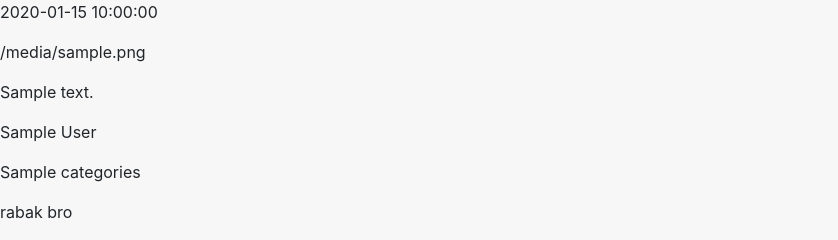
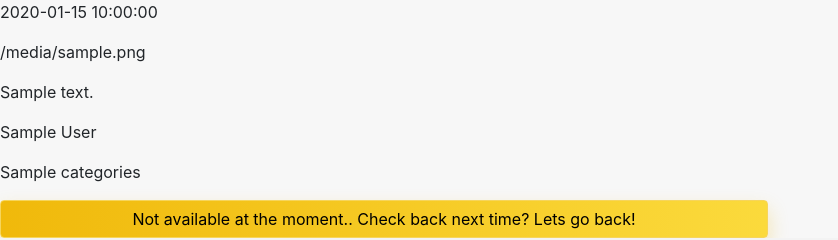
Before and after one commit to eltontay/PhenomenalLibrary, a Flask app: template templates/bookDetail.html in a window 1280 px wide. Shown: the part 563-803 px from the top of the page, without its empty margins (0-838 px from the left). Run offline with Flask 2, Linux system fonts and the light colour scheme; the template is opened without the code that fills it: most values are stand-ins (such as "Sample title", 1, 10 or a date in 2020).

Commit message:
added a missing test case where its avail but someone reserved it already, added links back to library

```diff
--- a/app.py
+++ b/app.py
@@ -44,6 +44,7 @@ def bookDetail(bookid):
         cur.execute(SQL_command)
         rows = cur.fetchall()
         for row in rows:
+            print(row)
             availability = row[0]
             reserved = row[1]
     return render_template('bookDetail.html', result=result, availability=availability, reserved=reserved, userHasBooks=userHasBooks)
@@ -59,13 +60,13 @@ def results():
             bookSearch = request.form['bookSearch']
             bookAuthor = request.form['author']
             bookCategory = request.form['category']
-            # if bookSearch == "" and bookAuthor == "" and bookCategory == "":
-            #     flash("Please input at least one query")
-            #     quit()
-            # result = list(collection.find(
-            #     {"$text": {"$search": "" +
-            #                str(bookSearch) + " " + str(bookAuthor) + " " + str(bookCategory) + "'"}}))
-            result = db.libraryCollection.find({"title": bookSearch})
+            if bookSearch == "" and bookAuthor == "" and bookCategory == "":
+                flash("Please input at least one query")
+                quit()
+            result = list(collection.find(
+                {"$text": {"$search": "" +
+                           str(bookSearch) + " " + str(bookAuthor) + " " + str(bookCategory) + "'"}}))
+            # result = db.libraryCollection.find({"title": bookSearch})
             return render_template('results.html', bookSearch=bookSearch, result=result)
         except:
             print("help")
@@ -104,7 +105,8 @@ def reservationSuccess():
         # print(SQL_command)
         cur.execute(SQL_command, loanEntry)
     con.commit()
-    notification = "Your reservation for "+result[0]['title'] +" is successful!"
+    notification = "Your reservation for " + \
+        result[0]['title'] + " is successful!"
     return render_template('notification.html', notification=notification)
 
 
@@ -135,16 +137,17 @@ def borrowSuccess():
 
         # update loan status
         d = date.today().strftime("%d/%m/%y")
-        dd = datetime.datetime.strptime(d, "%d/%m/%y") + datetime.timedelta(days=28)
+        dd = datetime.datetime.strptime(
+            d, "%d/%m/%y") + datetime.timedelta(days=28)
         dd = dd.strftime("%d/%m/%y")
 
         SQL_command = "INSERT INTO loan (userID, bookID, borrowDate, dueDate, returnDate) VALUES (?,?,?,?,?)"
-        loanEntry = (session['userID'], str(_id), d,dd, '')
+        loanEntry = (session['userID'], str(_id), d, dd, '')
         # print(SQL_command)
         cur.execute(SQL_command, loanEntry)
 
     con.commit()
-    notification = "Your borrowing for "+result[0]['title'] +" is successful!"
+    notification = "Your borrowing for "+result[0]['title'] + " is successful!"
     return render_template('notification.html', notification=notification)
 
 
@@ -155,13 +158,16 @@ def account():
         currBooksID = refreshBorrowlisiting(cur)
         borrowedbooks = []
         for book in currBooksID:
-            borrowedbooks.append(list(db.libraryCollection.find({'_id':  int(book)})))
+            borrowedbooks.append(
+                list(db.libraryCollection.find({'_id':  int(book)})))
         currReservedID = refreshReservelisiting(cur)
         reservedBooks = []
         for book in currReservedID:
-            reservedBooks.append(list(db.libraryCollection.find({'_id':  int(book)})))
+            reservedBooks.append(
+                list(db.libraryCollection.find({'_id':  int(book)})))
     con.commit()
-    return render_template('account.html', borrowedbooks= borrowedbooks, reservedBooks = reservedBooks)
+    return render_template('account.html', borrowedbooks=borrowedbooks, reservedBooks=reservedBooks)
+
 
 @ app.route('/extendLoan', methods=['GET', 'POST'])
 def extendLoan():
@@ -172,8 +178,8 @@ def extendLoan():
     with sqlite3.connect("library.db") as con:
         cur = con.cursor()
         SQL_command = "SELECT loanID, dueDate from loan WHERE userID = '" + session['userID'] + "'" \
-                                               "AND bookID = '" + str(_id) + "'" \
-                                               "AND returnDate = '' "
+            "AND bookID = '" + str(_id) + "'" \
+            "AND returnDate = '' "
         cur.execute(SQL_command)
         print(SQL_command)
         rows = cur.fetchall()
@@ -187,17 +193,19 @@ def extendLoan():
         # dd = datetime.datetime.strptime(d, "%d/%m/%y") + datetime.timedelta(days=28)
         # dd = dd.strftime("%d/%m/%y")
 
-
-        dd = datetime.datetime.strptime(str(dueDate), "%d/%m/%y") + datetime.timedelta(days=28)
+        dd = datetime.datetime.strptime(
+            str(dueDate), "%d/%m/%y") + datetime.timedelta(days=28)
 
         dd = dd.strftime("%d/%m/%y")
         print(dd)
         # update date base on ID
 
-        SQL_command = "UPDATE loan SET dueDate = (?) WHERE loanID = '" + str(loanID) + "'"
-        cur.execute(SQL_command,[dd])
-        notification = result[0]['title'] +" has been successfully extended"
+        SQL_command = "UPDATE loan SET dueDate = (?) WHERE loanID = '" + str(
+            loanID) + "'"
+        cur.execute(SQL_command, [dd])
+        notification = result[0]['title'] + " has been successfully extended"
     return render_template('notification.html', notification=notification)
+
 
 @ app.route('/returnBook', methods=['GET', 'POST'])
 def returnBook():
@@ -210,26 +218,26 @@ def returnBook():
         cur = con.cursor()
         # Get Loan ID
         SQL_command = "SELECT loanID from loan WHERE userID = '" + session['userID'] + "'" \
-                                               "AND bookID = '" + str(_id) + "'" \
-                                               "AND returnDate = '' "
+            "AND bookID = '" + str(_id) + "'" \
+            "AND returnDate = '' "
         cur.execute(SQL_command)
         rows = cur.fetchall()
         for row in rows:
             loanID = row[0]
 
         # update date base on ID
-        SQL_command = "UPDATE loan SET returnDate = CURRENT_TIMESTAMP WHERE loanID = '" + str(loanID) + "'"
+        SQL_command = "UPDATE loan SET returnDate = CURRENT_TIMESTAMP WHERE loanID = '" + \
+            str(loanID) + "'"
         cur.execute(SQL_command)
-        ## Update the return Date
-        SQL_command = "UPDATE book SET availability = TRUE WHERE bookID = '" + str(_id) + "'"
+        # Update the return Date
+        SQL_command = "UPDATE book SET availability = TRUE WHERE bookID = '" + \
+            str(_id) + "'"
         cur.execute(SQL_command)
 
-
-        ## Calculate Fine if have
-        ## make sure that reservation working
+        # Calculate Fine if have
+        # make sure that reservation working
         notification = result[0]['title'] + " has been returned!"
-    return render_template('notification.html', notification = notification)
-
+    return render_template('notification.html', notification=notification)
 
 
 ##### START OF SignUp WORKS FINE #############
--- a/templates/bookDetail.html
+++ b/templates/bookDetail.html
@@ -1,6 +1,4 @@
-{% include "library.html" %} {% block content %}
-
-{% for i in result %}
+{% include "library.html" %} {% block content %} {% for i in result %}
 <p>{{i['title']}}</p>
 <p>{{i['isbn']}}</p>
 <p>{{i['pageCount']}}</p>
@@ -9,7 +7,6 @@
 <p>{{i['longDescription']}}</p>
 <p>{{i['authors']}}</p>
 <p>{{i['categories']}}</p>
-
 
 <!--If you already have this book somewhere reserved or borrowed-->
 
@@ -24,14 +21,13 @@
     value="{{i['_id']}}"
     name="_id"
     type="submit"
-      width=100%
+    width="100%"
     class="btn btn-primary form-control viewmore"
   >
     BorrowBook
   </button>
 </form>
 {% endif %}
-
 
 <!--If it is not avail but reservable-->
 {% if not availability and reserved and not userHasBooks %}
@@ -40,7 +36,7 @@
     value="{{i['_id']}}"
     name="_id"
     type="submit"
-      width=100%
+    width="100%"
     class="btn btn-primary form-control viewmore"
   >
     Reserve
@@ -48,13 +44,15 @@
 </form>
 {% endif %}
 
-
 <!--Not avial and reservable and you dont own it-->
 {% if not availability and not reserved %}
-<p>rabak bro</p>
-{% endif %}
+<a href="{{url_for('library')}}" class="btn btn-primary form-control viewmore"
+  >Not available at the moment.. Check back next time? Lets go back!</a
+>{% endif %}
 
-{% endfor %}
-
-
-{% endblock %}
+<!-- avail and reserved , someone chope it alr-->
+{% if availability and not reserved %}
+<a href="{{url_for('library')}}" class="btn btn-primary form-control viewmore"
+  >One step too late! Someone has already reserved it! Lets go back!</a
+>
+{% endif %} {% endfor %} {% endblock %}
```
Also changed, not shown: library.db. Lines whose indentation alone changed are shown as unchanged.
